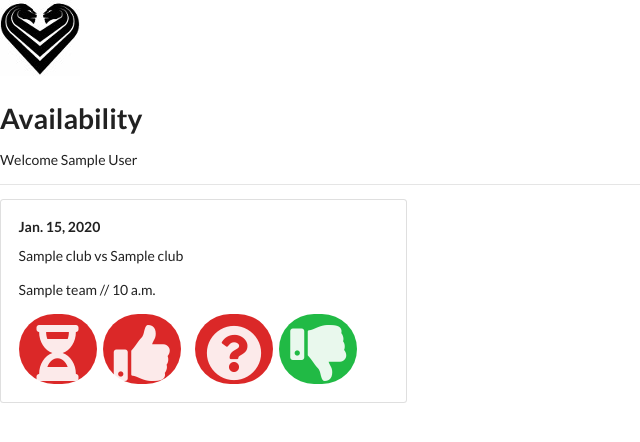
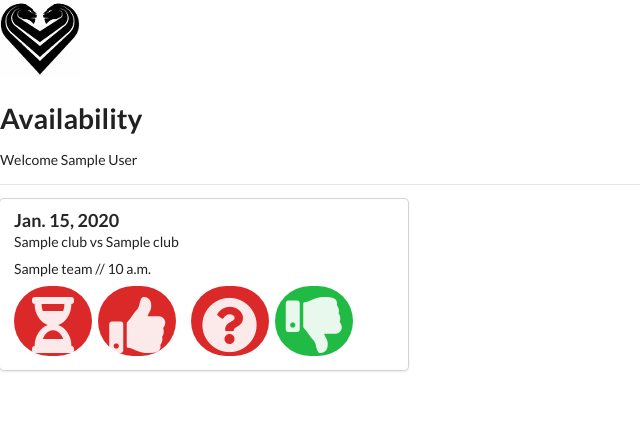
Before and after one commit to balzamas/waatea, a Django app: page /join/ in a window 1280 px wide. Shown: the top 442 px of the page, without its empty margins (0-640 px from the left). Run offline with Django 3.2, Linux system fonts and the light colour scheme; a user stored in the database is signed in; tables that the repository leaves empty hold one stand-in row (values such as "Sample post"); some libraries are stand-ins or nearby versions.

Commit message:
Use semantic-UI cards instead of bootstrap. Still shit.

```diff
--- a/waateax/templates/pages/join.html
+++ b/waateax/templates/pages/join.html
@@ -27,23 +27,19 @@ Welcome {{request.user.name }}
 
 
 
-<div class="row">
+<div class="ui three stackable cards">
 
 {% for availability in view.getgamelist %}
 
-    <div class="col-md-4">
-
-        <div class="card mb-2">
-
-            <div class="card-body">
-
-              <h5 class="card-title">{{ availability.gameday.date }}</h5>
+        <div class="card">
+          <div class="content">
+            <a class="header">{{ availability.gameday.date }}</a>
               {% for game in availability.gameday.games.all %}
                  <p class="card-text">  {{ game.home }} vs {{ game.away }}</p>
                  <p class="card-text">{{ game.team }} // {{ game.time }}</p>
               {% endfor %}
 
-
+              <div width="900px">
                 {% if availability.state == 0 %}
                   <button class="availbutton ui circular green icon button" id="availbutton0{{ availability.id }}" data-val=0 data-catid="{{ availability.id }}">
                 {% else %}
@@ -59,7 +55,7 @@ Welcome {{request.user.name }}
                 {% endif %}
                   <i class="thumbs up icon huge"></i>
                 </button>
-&nbsp;&nbsp;
+                &nbsp;&nbsp;
                 {% if availability.state == 1 %}
                   <button class="availbutton ui circular green icon button" id="availbutton2{{ availability.id }}" data-val=1 data-catid="{{ availability.id }}">
                 {% else %}
@@ -75,11 +71,13 @@ Welcome {{request.user.name }}
                 {% endif %}
                   <i class="thumbs down icon huge"></i>
                 </button>
+  </div>
+
+  </div>
+
             </div>
 
-        </div>
 
-    </div>
 
     {% endfor %}
 
```
